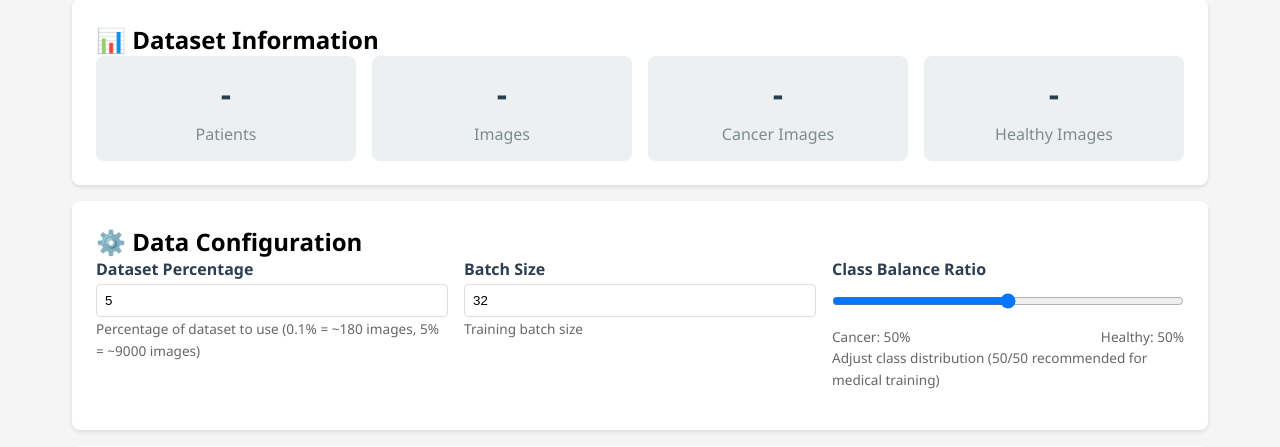
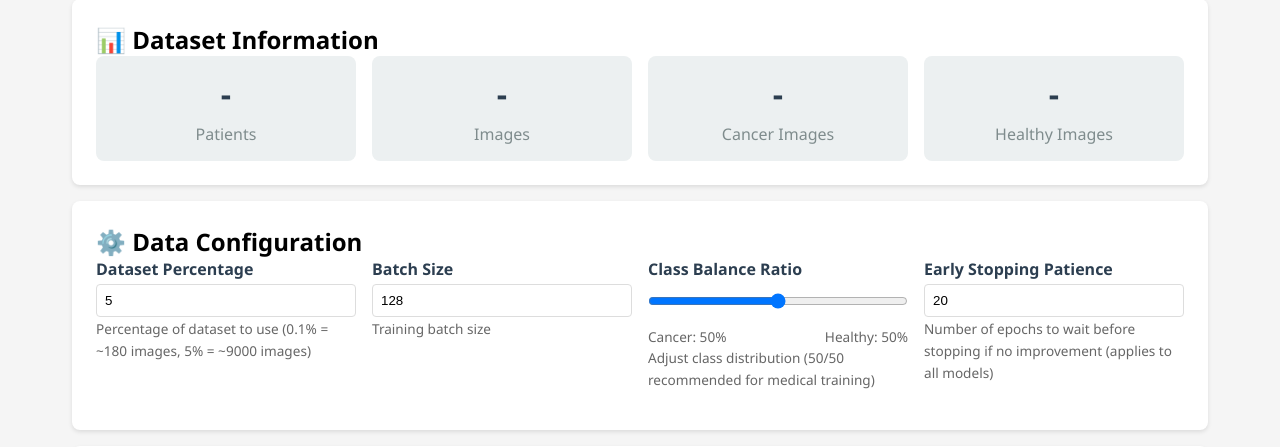
Before and after one commit to julienRactM/ruban-rose, a Flask app: page / in a window 1280 px wide. Shown: the part 130-577 px from the top of the page. Run offline with Flask 3, Linux system fonts and the light colour scheme.

Commit message:
added early stopping  param on app page directly

```diff
--- a/src/app.py
+++ b/src/app.py
@@ -446,6 +446,9 @@ def train_models_background(selected_models, model_parameters=None, data_config=
                     add_log(f"Class balance: {cancer_pct}% cancer, {healthy_pct}% healthy")
                 else:
                     add_log(f"Class balancing: {'enabled' if data_config['class_balance_enabled'] else 'disabled'}")
+            if 'early_stopping_patience' in data_config:
+                config['training']['patience'] = data_config['early_stopping_patience']
+                add_log(f"Early stopping patience: {data_config['early_stopping_patience']} epochs")
 
         # Apply custom parameters to config
         if model_parameters:
@@ -820,6 +823,11 @@ def create_templates_at_path(templates_dir):
                     </div>
                     <small>Adjust class distribution (50/50 recommended for medical training)</small>
                 </div>
+                <div class="param-group">
+                    <label for="early-stopping-patience">Early Stopping Patience</label>
+                    <input type="number" id="early-stopping-patience" value="20" min="1" max="100" step="1">
+                    <small>Number of epochs to wait before stopping if no improvement (applies to all models)</small>
+                </div>
             </div>
         </div>
 
@@ -1161,6 +1169,7 @@ def create_templates_at_path(templates_dir):
         // Load dataset info on page load
         window.onload = function() {
             loadDatasetInfo();
+            loadConfigDefaults();
             startStatusUpdates();
             initSnakeGame();
             initializeTrainingMode();
@@ -1196,6 +1205,24 @@ def create_templates_at_path(templates_dir):
                 .catch(error => console.error('Error loading dataset info:', error));
         }
 
+        function loadConfigDefaults() {
+            fetch('/api/config')
+                .then(response => response.json())
+                .then(config => {
+                    // Set early stopping patience from config
+                    const patience = config.training?.patience || 20;
+                    document.getElementById('early-stopping-patience').value = patience;
+
+                    // Set other defaults from config
+                    const dataPercentage = (config.data?.data_percentage || 0.05) * 100;
+                    document.getElementById('data-percentage').value = dataPercentage;
+
+                    const batchSize = config.data?.batch_size || 32;
+                    document.getElementById('batch-size').value = batchSize;
+                })
+                .catch(error => console.error('Error loading config defaults:', error));
+        }
+
         function toggleModel(modelName) {
             const card = document.querySelector(`[data-model="${modelName}"]`);
             const index = selectedModels.indexOf(modelName);
@@ -1228,7 +1255,8 @@ def create_templates_at_path(templates_dir):
                 data_percentage: parseFloat(document.getElementById('data-percentage').value) / 100, // Convert % to decimal
                 batch_size: parseInt(document.getElementById('batch-size').value),
                 class_balance_ratio: classBalanceValue / 100, // Convert to 0.0-1.0 range
-                class_balance_enabled: classBalanceValue !== 50 // Enable balancing if not 50/50
+                class_balance_enabled: classBalanceValue !== 50, // Enable balancing if not 50/50
+                early_stopping_patience: parseInt(document.getElementById('early-stopping-patience').value)
             };
 
             // Collect parameters for each selected model
--- a/src/templates/index.html
+++ b/src/templates/index.html
@@ -107,6 +107,11 @@
                         <span>Healthy: <span id="healthy-percentage">50</span>%</span>
                     </div>
                     <small>Adjust class distribution (50/50 recommended for medical training)</small>
+                </div>
+                <div class="param-group">
+                    <label for="early-stopping-patience">Early Stopping Patience</label>
+                    <input type="number" id="early-stopping-patience" value="20" min="1" max="100" step="1">
+                    <small>Number of epochs to wait before stopping if no improvement (applies to all models)</small>
                 </div>
             </div>
         </div>
@@ -449,6 +454,7 @@
         // Load dataset info on page load
         window.onload = function() {
             loadDatasetInfo();
+            loadConfigDefaults();
             startStatusUpdates();
             initSnakeGame();
             initializeTrainingMode();
@@ -484,6 +490,24 @@
                 .catch(error => console.error('Error loading dataset info:', error));
         }
 
+        function loadConfigDefaults() {
+            fetch('/api/config')
+                .then(response => response.json())
+                .then(config => {
+                    // Set early stopping patience from config
+                    const patience = config.training?.patience || 20;
+                    document.getElementById('early-stopping-patience').value = patience;
+
+                    // Set other defaults from config
+                    const dataPercentage = (config.data?.data_percentage || 0.05) * 100;
+                    document.getElementById('data-percentage').value = dataPercentage;
+
+                    const batchSize = config.data?.batch_size || 32;
+                    document.getElementById('batch-size').value = batchSize;
+                })
+                .catch(error => console.error('Error loading config defaults:', error));
+        }
+
         function toggleModel(modelName) {
             const card = document.querySelector(`[data-model="${modelName}"]`);
             const index = selectedModels.indexOf(modelName);
@@ -516,7 +540,8 @@
                 data_percentage: parseFloat(document.getElementById('data-percentage').value) / 100, // Convert % to decimal
                 batch_size: parseInt(document.getElementById('batch-size').value),
                 class_balance_ratio: classBalanceValue / 100, // Convert to 0.0-1.0 range
-                class_balance_enabled: classBalanceValue !== 50 // Enable balancing if not 50/50
+                class_balance_enabled: classBalanceValue !== 50, // Enable balancing if not 50/50
+                early_stopping_patience: parseInt(document.getElementById('early-stopping-patience').value)
             };
 
             // Collect parameters for each selected model
```
Also changed, not shown: to_do_next.md (+6 -2 lines).
